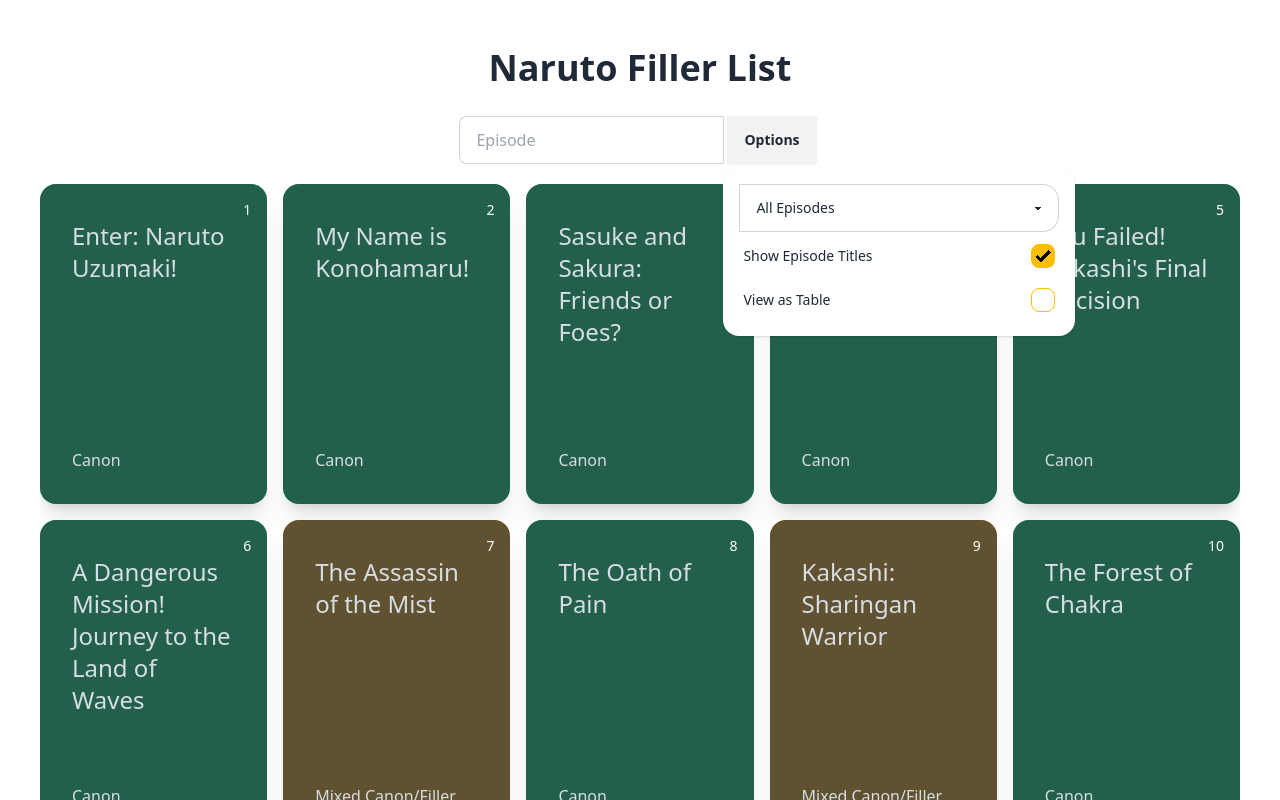
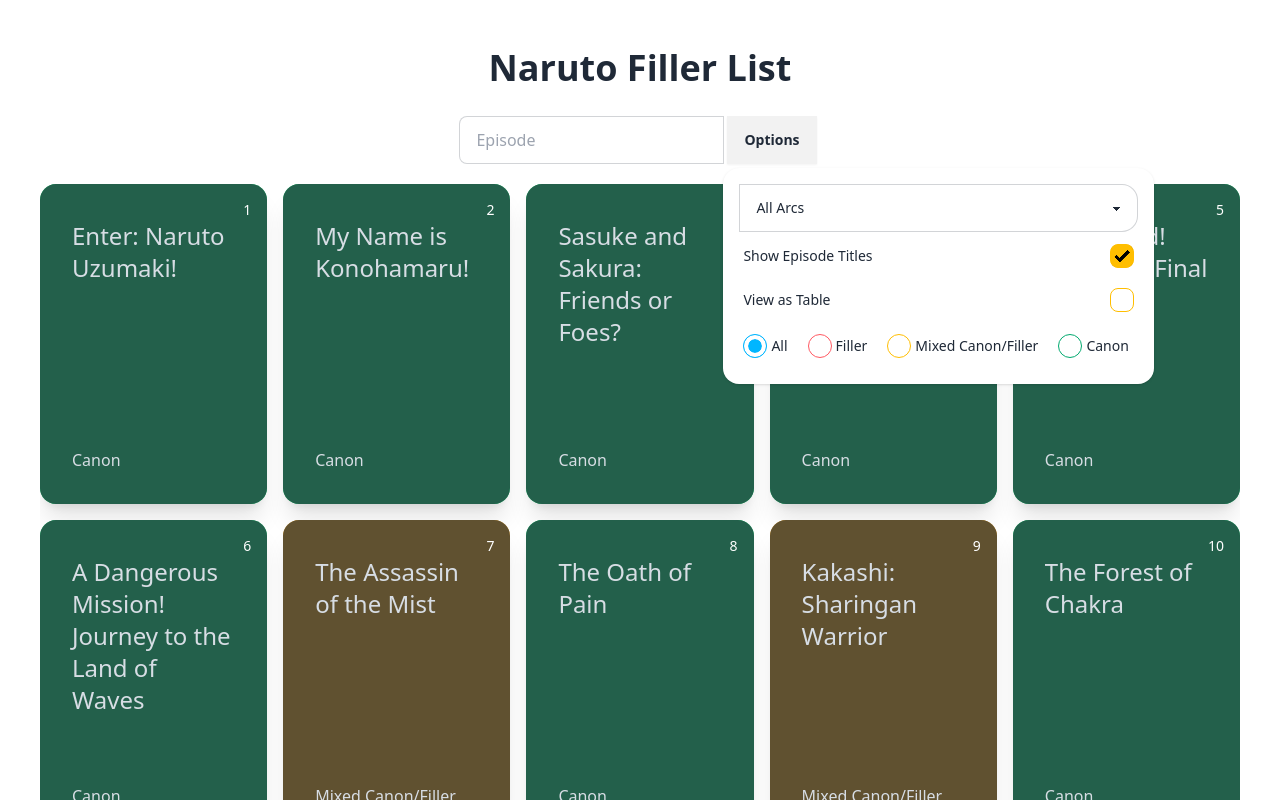
Before and after one commit to reubenjds/naruto-filler-list, a SvelteKit app: page /naruto in a window 1280 px wide. Both pictures are taken after a click on the heading "Options". Shown: the top 800 px of the page. Built offline with nearby package versions, Linux system fonts and the light colour scheme.

Commit message:
feat: select by episode type

```diff
--- a/src/lib/episodes.ts
+++ b/src/lib/episodes.ts
@@ -352,7 +352,7 @@
 	{
 		number: '59',
 		title: 'The Final Rounds: Rush to the Battle Arena!',
-		type: 'Mostly Filler',
+		type: 'Mixed Canon/Filler',
 		explanation: 'Mostly filler but has some connections to the main plot.'
 	},
 	{
@@ -816,7 +816,7 @@
 	{
 		number: '136',
 		title: 'Deep Cover?! A Super S-Ranked Mission',
-		type: 'Mostly Filler',
+		type: 'Mixed Canon/Filler',
 		explanation: 'Considered mostly filler, but has small story elements.'
 	},
 	{
--- a/src/routes/naruto/+page.svelte
+++ b/src/routes/naruto/+page.svelte
@@ -10,6 +10,8 @@
 	let selectedEpisode = '';
 	let showTitles = true;
 	let useTable = false;
+	let selectedEpisodeType = 'all';
+
 	let modal: HTMLDialogElement;
 
 	$: {
@@ -31,6 +33,19 @@
 			} else {
 				Episodes = Episodes.filter((episode) => episode.number.includes(selectedEpisode.trim()));
 			}
+		}
+
+		if (selectedEpisodeType !== 'all') {
+			Episodes = Episodes.filter((episode) => {
+				if (selectedEpisodeType === 'filler') {
+					return episode.type === 'Filler';
+				} else if (selectedEpisodeType === 'mixedCanonFiller') {
+					return episode.type === 'Mixed Canon/Filler';
+				} else if (selectedEpisodeType === 'canon') {
+					return episode.type === 'Canon';
+				}
+				return true;
+			});
 		}
 	}
 
@@ -56,10 +71,7 @@
 						<label for="modal-toggle" class="btn btn-sm btn-circle btn-ghost absolute right-2 top-2"
 							>✕</label
 						>
-						<select
-							bind:value={selectedArc}
-							class="select select-bordered w-full max-w-xs join-item mt-6"
-						>
+						<select bind:value={selectedArc} class="select select-bordered w-full join-item mt-6">
 							<option value={-1} selected>All Episodes</option>
 							{#each narutoArcs as arc, index}
 								<option value={index}>{arc.name}</option>
@@ -75,6 +87,54 @@
 								/>
 							</label>
 						</div>
+						<div class="form-control">
+							<label class="label cursor-pointer">
+								<span class="label-text">View as Table</span>
+								<input type="checkbox" bind:checked={useTable} class="checkbox checkbox-warning" />
+							</label>
+						</div>
+						<div class="form-control flex flex-row gap-2 items-start">
+							<label class="label cursor-pointer">
+								<input
+									type="radio"
+									name="episodeType"
+									value="all"
+									bind:group={selectedEpisodeType}
+									class="radio radio-info"
+								/>
+								<span class="label-text p-1">All</span>
+							</label>
+							<label class="label cursor-pointer">
+								<input
+									type="radio"
+									name="episodeType"
+									value="filler"
+									bind:group={selectedEpisodeType}
+									class="radio radio-error"
+								/>
+								<span class="label-text p-1">Filler</span>
+							</label>
+							<label class="label cursor-pointer">
+								<input
+									type="radio"
+									name="episodeType"
+									value="mixedCanonFiller"
+									bind:group={selectedEpisodeType}
+									class="radio radio-warning"
+								/>
+								<span class="label-text p-1">Mixed</span>
+							</label>
+							<label class="label cursor-pointer">
+								<input
+									type="radio"
+									name="episodeType"
+									value="canon"
+									bind:group={selectedEpisodeType}
+									class="radio radio-success"
+								/>
+								<span class="label-text p-1">Canon</span>
+							</label>
+						</div>
 					</div>
 				</div>
 				<label for="modal-toggle" class="btn join-item m-1">Options</label>
@@ -84,11 +144,8 @@
 					<summary class="btn join-item m-1">Options</summary>
 					<ul class="dropdown-content menu bg-base-100 rounded-box z-[99] w-max p-2 shadow">
 						<div class="flex flex-col gap-1 p-2">
-							<select
-								bind:value={selectedArc}
-								class="select select-bordered w-full max-w-xs join-item"
-							>
-								<option value={-1} selected>All Episodes</option>
+							<select bind:value={selectedArc} class="select select-bordered w-full join-item">
+								<option value={-1} selected>All Arcs</option>
 								{#each narutoArcs as arc, index}
 									<option value={index}>{arc.name}</option>
 								{/each}
@@ -113,6 +170,48 @@
 									/>
 								</label>
 							</div>
+							<div class="form-control flex flex-row gap-2 items-start">
+								<label class="label cursor-pointer">
+									<input
+										type="radio"
+										name="episodeType"
+										value="all"
+										bind:group={selectedEpisodeType}
+										class="radio radio-info"
+									/>
+									<span class="label-text p-1">All</span>
+								</label>
+								<label class="label cursor-pointer">
+									<input
+										type="radio"
+										name="episodeType"
+										value="filler"
+										bind:group={selectedEpisodeType}
+										class="radio radio-error"
+									/>
+									<span class="label-text p-1">Filler</span>
+								</label>
+								<label class="label cursor-pointer">
+									<input
+										type="radio"
+										name="episodeType"
+										value="mixedCanonFiller"
+										bind:group={selectedEpisodeType}
+										class="radio radio-warning"
+									/>
+									<span class="label-text p-1">Mixed Canon/Filler</span>
+								</label>
+								<label class="label cursor-pointer">
+									<input
+										type="radio"
+										name="episodeType"
+										value="canon"
+										bind:group={selectedEpisodeType}
+										class="radio radio-success"
+									/>
+									<span class="label-text p-1">Canon</span>
+								</label>
+							</div>
 						</div>
 					</ul>
 				</details>
@@ -123,23 +222,25 @@
 				<table class="table table-compact table-zebra place-content-center justify-center">
 					<thead>
 						<tr>
-							<th>Episode</th>
-							<th>Title</th>
-							<th>Type</th>
+							<th class="md:text-base text-center">Episode</th>
+							<th class="md:text-base">Title</th>
+							<th class="md:text-base">Type</th>
 						</tr>
 					</thead>
 					<tbody>
 						{#each Episodes as episode}
 							<tr>
-								<td>{episode.number}</td>
-								<td class={showTitles ? '' : ' text-transparent'}>{episode.title}</td>
+								<td class="md:text-base text-center">{episode.number}</td>
+								<td class={showTitles ? 'md:text-base' : 'md:text-base text-transparent'}
+									>{episode.title}</td
+								>
 								<td>
 									<span
 										class="badge {episode.type === 'Filler'
 											? 'badge-error'
 											: episode.type === 'Mixed Canon/Filler'
 												? 'badge-warning'
-												: 'badge-success'}"
+												: 'badge-success'} text-xs sm:text-base h-fit"
 									>
 										{episode.type}
 									</span>
```
